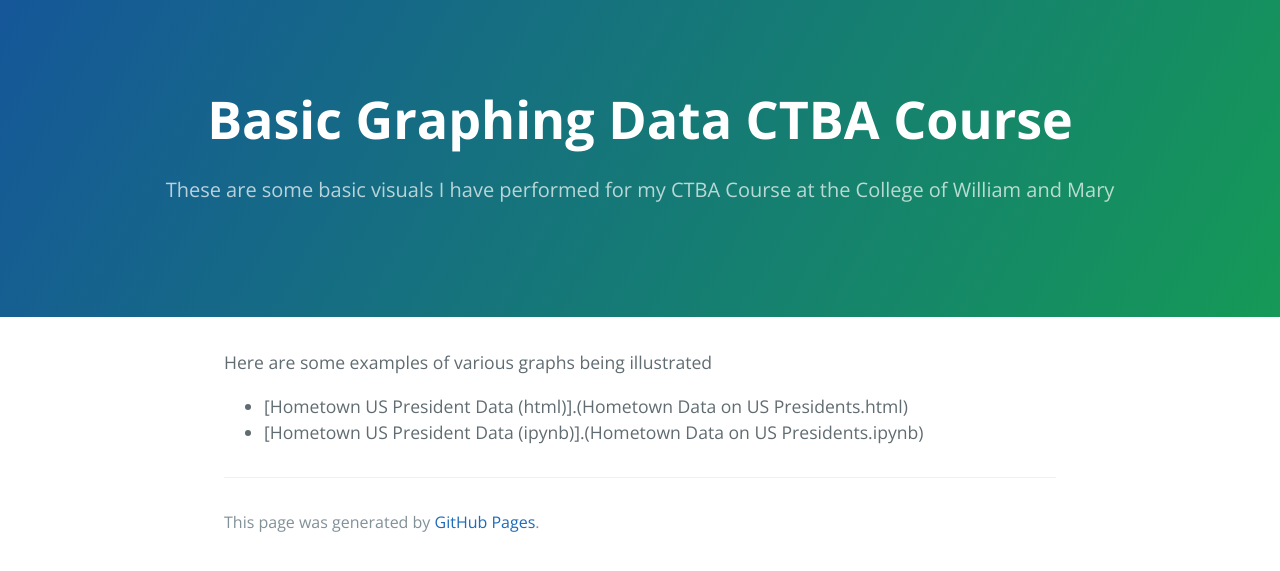
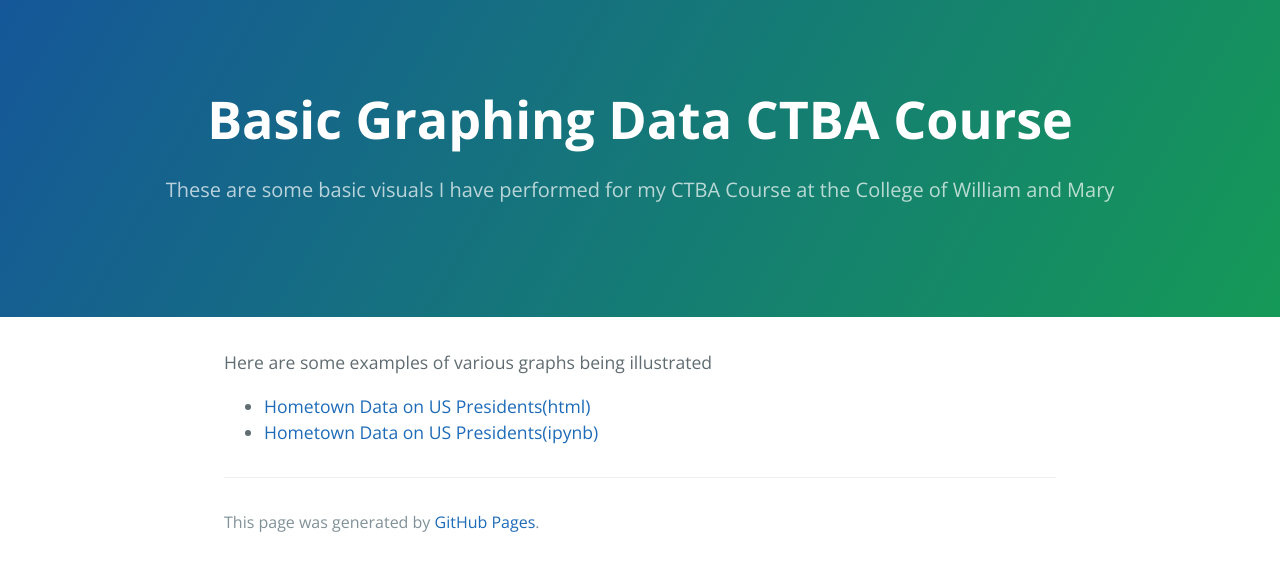
Before and after one commit to EnGinear87/EnGinear87.github.io, a Jekyll site: the page built from Basic Graphing Data/index.md, in a window 1280 px wide. Shown: the top 571 px of the page. Built offline with Jekyll 4.4.1, drawn with Linux system fonts in a browser that asks for light colours; our own code applies the rules of GitHub Pages for plain Markdown files.

Commit message:
Update index.md

```diff
--- a/Basic Graphing Data/index.md
+++ b/Basic Graphing Data/index.md
@@ -3,5 +3,5 @@ title: Basic Graphing Data CTBA Course
 description: These are some basic visuals I have performed for my CTBA Course at the College of William and Mary
 ---
 Here are some examples of various graphs being illustrated
-- [Hometown US President Data (html)].(Hometown Data on US Presidents.html)
-- [Hometown US President Data (ipynb)].(Hometown Data on US Presidents.ipynb)
+- [Hometown Data on US Presidents(html)](Hometown Data on US Presidents.html)
+- [Hometown Data on US Presidents(ipynb)](Hometown Data on US Presidents.ipynb)
```
